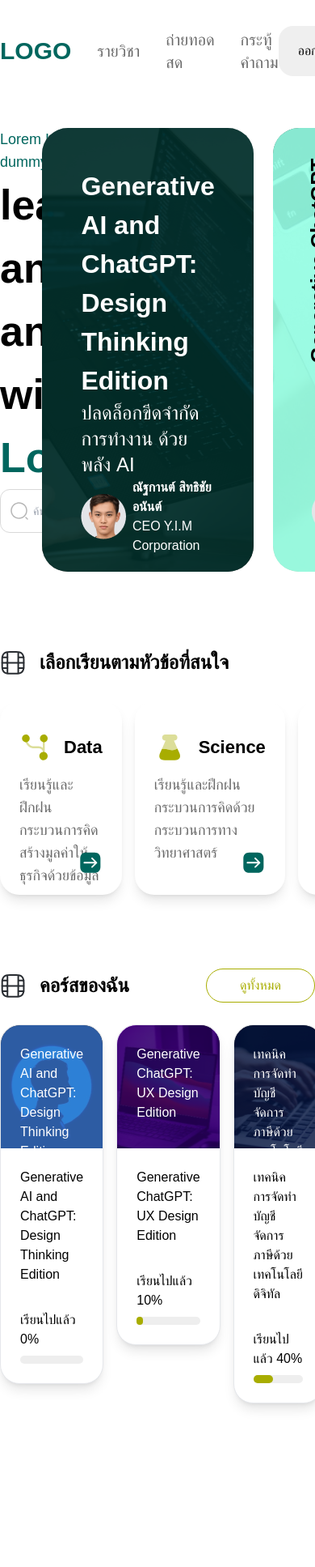
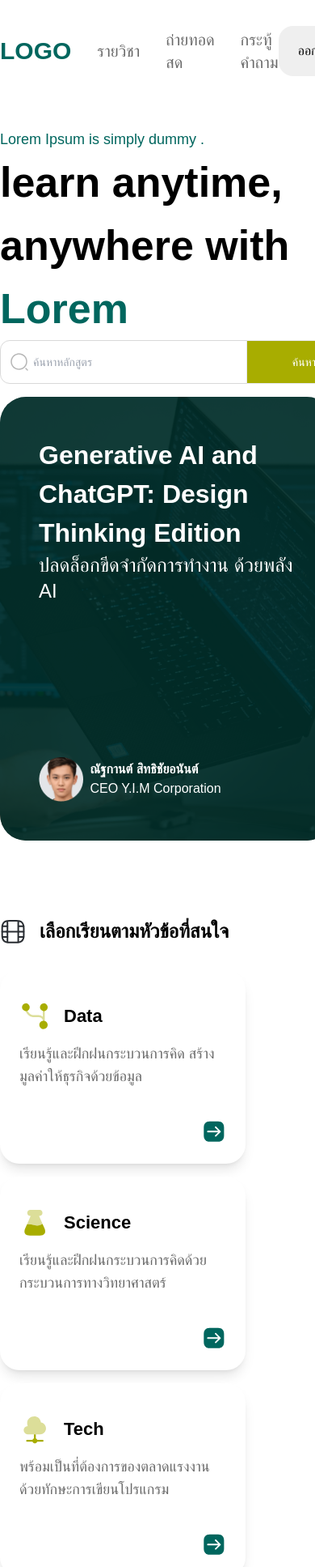
Before and after one commit to kitsune2355/test-NextJS-Glonix, a Next.js app: page / in a window 390 px wide. Shown: the top 1935 px of the page at 81% size. Built offline with nearby package versions, Linux system fonts and the light colour scheme.

Commit message:
Update responsive layout

```diff
--- a/app/CourseHub.tsx
+++ b/app/CourseHub.tsx
@@ -60,7 +60,7 @@ export default function CourseHub() {
           isButton
           title="คอร์สออนไลน์"
           children={
-            <div className="flex flex-row space-x-4">
+            <div className="grid md:grid-cols-4 sm:grid-cols-1 gap-4">
               {courseHubList.map((item, key) => (
                 <div key={key} className="w-[304px] h-[548px]">
                   <CardImage
--- a/app/EducationHub.tsx
+++ b/app/EducationHub.tsx
@@ -41,7 +41,7 @@ export default function EducationHub() {
           isButton
           title="คอร์สของฉัน"
           children={
-            <div className="flex flex-row space-x-4">
+            <div className="grid md:grid-cols-4 sm:grid-cols-1 gap-4">
               {Education.map((item, key) => (
                 <div
                   key={key}
--- a/app/LearningCenter.tsx
+++ b/app/LearningCenter.tsx
@@ -36,7 +36,7 @@ export default function LearningCenter() {
       <CardContainer
         title="เลือกเรียนตามหัวข้อที่สนใจ"
         children={
-          <div className="flex flex-row space-x-4">
+          <div className="grid md:grid-cols-4 sm:grid-cols-1 gap-4">
             {Learning.map((item, key) => (
               <div
                 key={key}
--- a/app/components/MainContent.tsx
+++ b/app/components/MainContent.tsx
@@ -23,7 +23,7 @@ const data = [
 const MainContent: React.FC = () => {
   return (
     <Container>
-      <div className="flex justify-around space-x-6">
+      <div className="grid md:grid-cols-2 sm:grid-cols-1 gap-4">
         <div className="max-w-md">
           <p className="text-lg text-[#00665E] font-medium ">
             Lorem Ipsum is simply dummy .
```
